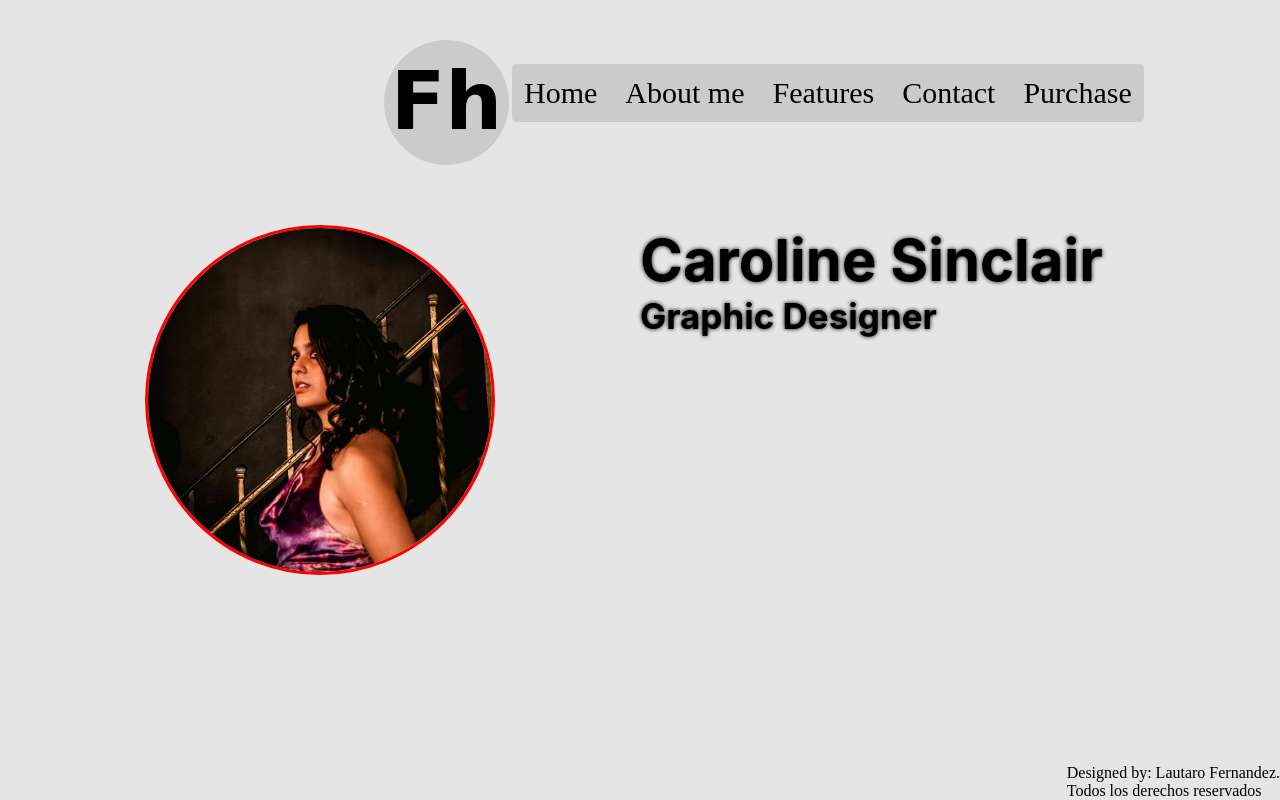
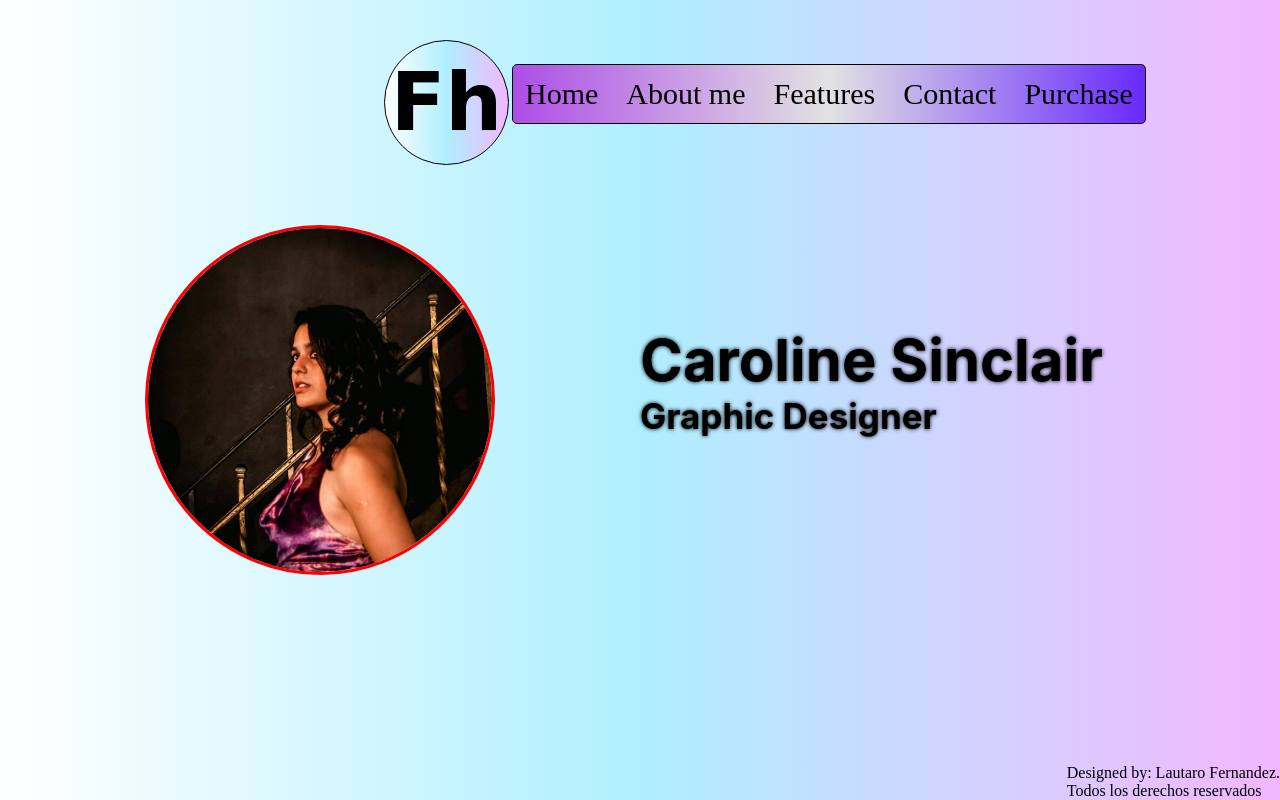
Before and after one commit to LautaroFernandez44/git-push, a plain HTML site: page index.html in a window 1280 px wide. Drawn offline with Linux system fonts and the light colour scheme; a web font is replaced by a local one.

Commit message:
agreguégradientesparaeldesafío

```diff
--- a/assets/css/styles.css
+++ b/assets/css/styles.css
@@ -7,12 +7,20 @@
 
 
 .contenedor{
+
+    background: linear-gradient(to right, rgba(255,255,255,1),rgba(175,239,255,1),rgba(242,183,255,1));
+
+    /*añadí degradado al body y al navbar*/
+
     display: grid;
     grid-template-columns: 1fr 1fr;
     grid-template-rows: 1fr 1fr 1fr;
     grid-template-areas:"header header"
                         "caroimg1 texto"
                         "mininav footer";
+
+
+
 
 
 }
@@ -24,6 +32,8 @@
 .section1{
     display: flex;
     grid-area: texto;
+    margin: 100px 50px 0px 0px;
+
 }
 
 .caro{
@@ -46,6 +56,9 @@ body{
 
 .titulo{
 
+    /*también en el título*/
+
+    background: linear-gradient(to right, rgba(255,255,255,1),rgba(175,239,255,1),rgba(242,183,255,1));
     grid-area: header;
     display:flex;
     justify-content: center;
@@ -59,11 +72,15 @@ body{
     position: absolute;
     left: 30%;
     top: 5%;
+    border: 1px solid #000000;
+
 }
 
 
 
 .navbar{
+    background: linear-gradient(90deg, rgba(173,78,231,1) 0%, rgba(226,226,226,1) 50%, rgba(105,41,255,1) 100%);
+    /*para el navbar usé uno diferente*/
 
     display: flex;
     width: fit-content;
@@ -72,6 +89,7 @@ body{
     position: absolute;
     left: 40%;
     top: 8%;
+    border: 1px solid #000000;
 
 
 }
@@ -85,6 +103,7 @@ body{
 .navbar ul li {
     display: inline-block;
     padding: 12px;
+
 
 }
 
@@ -100,6 +119,10 @@ a:hover{
 }
 
 
+
+h3{
+
+}
 
 img{
     display: flex;
```
